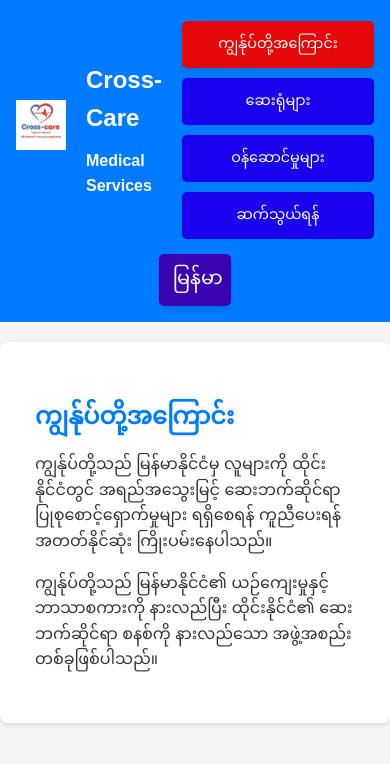
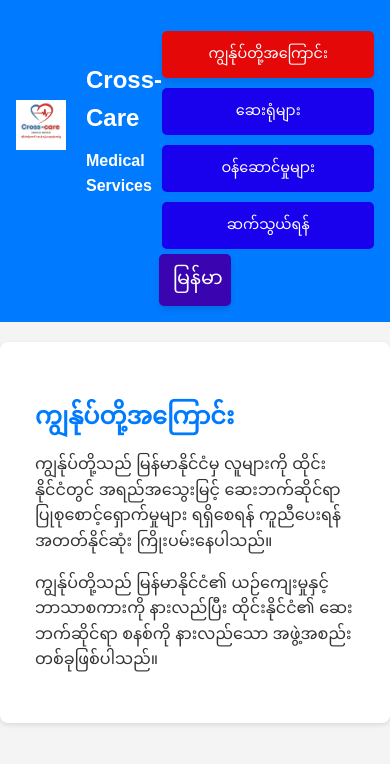
Before and after one commit to Thatoe98/cross-careV2, a plain HTML site: page index_mm.html in a window 390 px wide. Drawn offline with nearby package versions, Linux system fonts and the light colour scheme.

Commit message:
Mobile view optimized

```diff
--- a/index_mm.html
+++ b/index_mm.html
@@ -19,11 +19,13 @@
                 <h1>Cross-Care</h1>
                 <h2>Medical Services</h2>
             </div>
-            <div class="tab-buttons">
-                <button class="tab-button" data-tab="about">ကျွန်ုပ်တို့အကြောင်း</button>
-                <button class="tab-button" data-tab="hospitals">ဆေးရုံများ</button>
-                <button class="tab-button" data-tab="services">ဝန်ဆောင်မှုများ</button>
-                <button class="tab-button" data-tab="contact">ဆက်သွယ်ရန်</button>
+            <div class="tab-buttons-container">
+                <div class="tab-buttons">
+                    <button class="tab-button" data-tab="about">ကျွန်ုပ်တို့အကြောင်း</button>
+                    <button class="tab-button" data-tab="hospitals">ဆေးရုံများ</button>
+                    <button class="tab-button" data-tab="services">ဝန်ဆောင်မှုများ</button>
+                    <button class="tab-button" data-tab="contact">ဆက်သွယ်ရန်</button>
+                </div>
             </div>
         </div>
         <div class="language-switcher">
--- a/style.css
+++ b/style.css
@@ -334,4 +334,35 @@ input[type="submit"]:hover {
     .contact-image {
         width: 100%;
     }
+
+    .tab-buttons {
+        flex-direction: column; /* Stack tab buttons vertically */
+        align-items: center;
+        width: 100%; /* Make tab buttons full width */
+        margin-top: 10px; /* Add margin to separate from header */
+    }
+
+    .tab-button {
+        width: 100%; /* Make tab buttons full width */
+        text-align: center;
+    }
+
+    .tab-buttons {
+        position: relative;
+        top: 10px;
+        margin: 0 auto;
+        width: 100%;
+        justify-content: center;
+    }
+
+    .tab-buttons-container {
+        display: flex;
+        justify-content: center;
+        width: 100%;
+    }
+
+    .tab-button {
+        width: 100%;
+        text-align: center;
+    }
 }
```
Also changed, not shown: index.html (+7 -5 lines).
